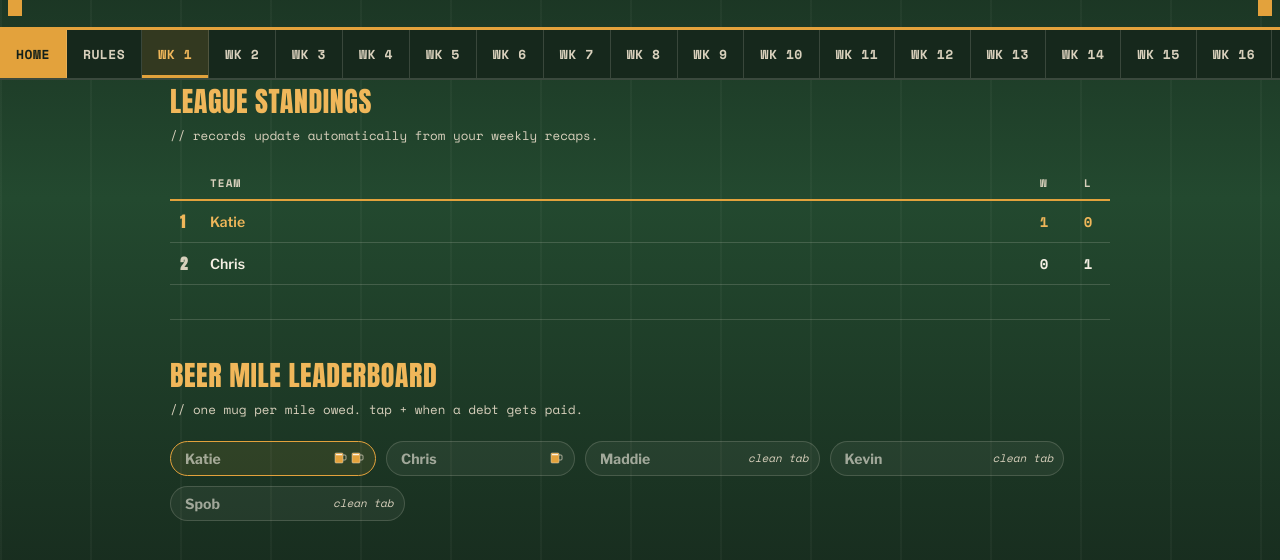
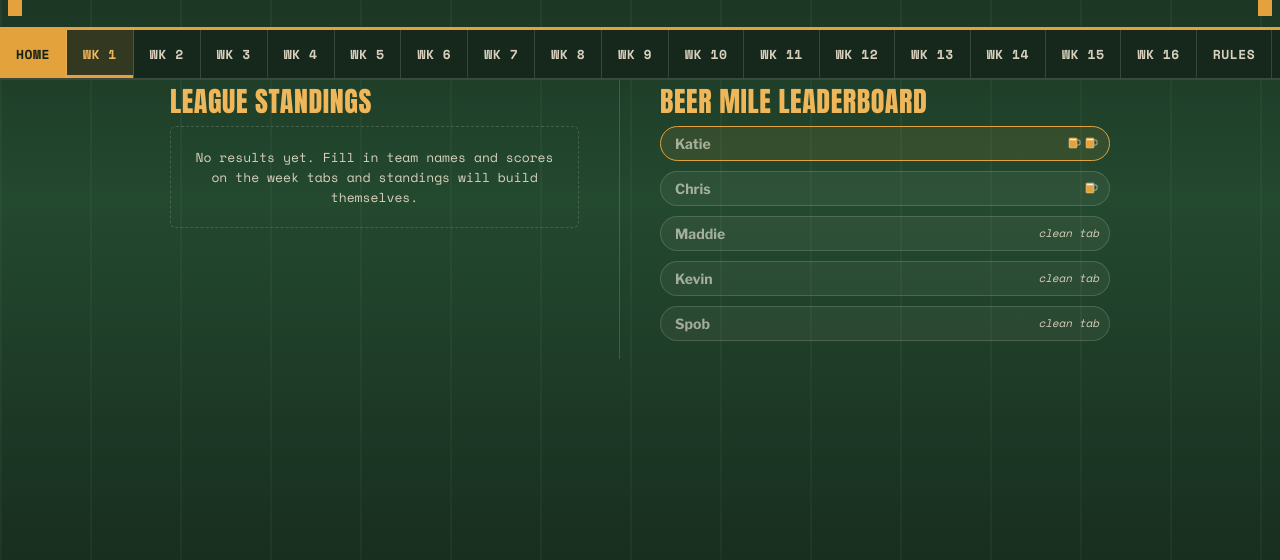
Before and after one commit to clkowalk/Fantasy-Football, a plain HTML site: page index.html in a window 1280 px wide. Shown: the part 162-722 px from the top of the page. Drawn offline with nearby package versions, Linux system fonts and the light colour scheme.

Commit message:
Refactor layout and team selection in index.html
Updated layout styles and modified team selection fields.

```diff
--- a/index.html
+++ b/index.html
@@ -107,7 +107,7 @@
   color: var(--chalk-dim);
 }
 
-.lock-field[readonly], .lock-action:disabled{
+.lock-field[readonly], .lock-field:disabled, .lock-action:disabled{
   opacity: 0.6;
   cursor: default;
 }
@@ -258,6 +258,17 @@
 .panel{ display:none; }
 .panel.active{ display:block; }
 
+/* HOME: TWO-COLUMN LAYOUT */
+.home-columns{
+  display:grid;
+  grid-template-columns: 1fr 1fr;
+  gap: 40px;
+}
+.home-col:first-child{
+  border-right: 1px solid var(--line);
+  padding-right: 40px;
+}
+
 /* HOME: BEER MILE LEADERBOARD */
 .section-title{
   font-family:'Anton', sans-serif;
@@ -312,7 +323,7 @@
 /* HOME: BEER MILE LEADERBOARD (condensed) */
 .mug-board{
   display:flex;
-  flex-wrap: wrap;
+  flex-direction: column;
   gap: 10px;
   margin-bottom: 18px;
 }
@@ -325,7 +336,7 @@
   border: 1px solid var(--line);
   border-radius: 999px;
   padding: 6px 10px 6px 14px;
-  max-width: 100%;
+  width: 100%;
 }
 .mug-chip.rank-1{ border-color: var(--flag); background: rgba(227,162,60,0.10); }
 
@@ -336,13 +347,13 @@
   color: var(--chalk);
   background: transparent;
   border: none;
-  width: auto;
-  max-width: 140px;
+  flex: 1 1 auto;
+  min-width: 60px;
   padding: 2px 0;
 }
 .chip-name:focus{ outline:none; }
 
-.chip-mugs{ display:flex; flex-wrap:wrap; gap: 2px; align-items:center; max-width: 160px; }
+.chip-mugs{ display:flex; flex-wrap:wrap; gap: 2px; align-items:center; justify-content:flex-end; flex: 0 1 auto; }
 .mini-mug{ flex: 0 0 auto; }
 .zero-note{
   font-family:'Space Mono', monospace;
@@ -352,7 +363,7 @@
   white-space:nowrap;
 }
 
-.chip-actions{ display:none; gap:4px; }
+.chip-actions{ display:none; gap:4px; flex: 0 0 auto; }
 body.is-editor .chip-actions{ display:flex; }
 
 .pill-btn{
@@ -470,6 +481,25 @@
 .team-field.right{ text-align:right; }
 .team-field:focus{ outline:none; border-bottom-color: var(--flag); }
 
+select.team-field{
+  appearance: none;
+  -webkit-appearance: none;
+  -moz-appearance: none;
+  cursor: pointer;
+  padding-right: 20px;
+  background-image:
+    linear-gradient(45deg, transparent 50%, var(--chalk-dim) 50%),
+    linear-gradient(135deg, var(--chalk-dim) 50%, transparent 50%);
+  background-position: right 4px top 55%, right 9px top 55%;
+  background-size: 5px 5px, 5px 5px;
+  background-repeat: no-repeat;
+}
+select.team-field option{
+  background: var(--field-dark);
+  color: var(--chalk);
+}
+select.team-field:disabled{ cursor: default; }
+
 .score-field{
   font-family:'Anton', sans-serif;
   font-size: 30px;
@@ -534,8 +564,18 @@
   border-bottom: 1px solid var(--line);
 }
 
+@media (max-width: 780px){
+  .home-columns{ grid-template-columns: 1fr; gap: 0; }
+  .home-col:first-child{
+    border-right: none;
+    padding-right: 0;
+    border-bottom: 1px solid var(--line);
+    padding-bottom: 26px;
+    margin-bottom: 26px;
+  }
+}
+
 @media (max-width: 560px){
-  .mug-chip{ width: 100%; }
   .chip-name{ max-width: none; flex:1; }
 
   .matchup-card{ padding: 16px 14px; margin-bottom: 14px; }
@@ -608,21 +648,20 @@
 
 <main class="wrap">
   <div class="panel active" id="panel-home">
+    <div class="home-columns">
+      <div class="home-col">
         <div class="section-title">League Standings</div>
-    <div class="section-desc">// records update automatically from your weekly recaps.</div>
+        <div id="standingsWrap"></div>
+      </div>
 
-    <div id="standingsWrap"></div>
-
-    <hr class="rule">
-
+      <div class="home-col">
         <div class="section-title">Beer Mile Leaderboard</div>
-    <div class="section-desc">// one mug per mile owed. tap + when a debt gets paid.</div>
-
         <div class="mug-board" id="leaderboard"></div>
-
         <div class="add-participant">
           <input type="text" id="newParticipant" class="lock-field" readonly placeholder="Add a league member&hellip;" maxlength="40">
           <button class="btn-primary lock-action" id="addParticipantBtn" disabled>Add</button>
+        </div>
+      </div>
     </div>
   </div>
 
@@ -645,6 +684,29 @@
   const tabsInner = document.getElementById('tabsInner');
   const weekPanelsRoot = document.getElementById('weekPanels');
   const leaderboardEl = document.getElementById('leaderboard');
+
+  // The 12 team names owners draft under. Matchup dropdowns are built from
+  // this list so standings always match teams exactly — no typos, no
+  // "Mud Hens" vs "The Mud Hens" mismatches.
+  const TEAM_NAMES = [
+    'Baby #3 Coming March 2027',
+    'Immaculate Concepcion',
+    'Bite some kneecaps',
+    'Madden Craver',
+    'Dwayne "The Brock" Johnson',
+    'Flipadelphia Iggles',
+    'Shivakamini Somakandarkram',
+    'Team Con Air',
+    'Gibby',
+    'Luckier Kevin',
+    'Diamond Dogs',
+    'Back to DecemBurrow'
+  ];
+
+  function teamOptionsHtml(){
+    return '<option value="">Select team&hellip;</option>' +
+      TEAM_NAMES.map(name => `<option value="${escapeHtml(name)}">${escapeHtml(name)}</option>`).join('');
+  }
 
   // ---------- Data model ----------
   // Everything lives in one in-memory object. On your PC it's mirrored into
@@ -729,7 +791,10 @@
   let isEditor = false;
 
   function applyLockState(){
-    document.querySelectorAll('.lock-field').forEach(el => { el.readOnly = !isEditor; });
+    document.querySelectorAll('.lock-field').forEach(el => {
+      if(el.tagName === 'SELECT'){ el.disabled = !isEditor; }
+      else{ el.readOnly = !isEditor; }
+    });
     document.querySelectorAll('.lock-action').forEach(el => { el.disabled = !isEditor; });
     document.body.classList.toggle('is-editor', isEditor);
     const btn = document.getElementById('lockToggleBtn');
@@ -860,12 +925,6 @@
   homeTabBtn.dataset.target = 'panel-home';
   tabsInner.appendChild(homeTabBtn);
 
-  const rulesTabBtn = document.createElement('button');
-  rulesTabBtn.className = 'tab-btn';
-  rulesTabBtn.textContent = 'RULES';
-  rulesTabBtn.dataset.target = 'panel-rules';
-  tabsInner.appendChild(rulesTabBtn);
-
   for(let w=1; w<=TOTAL_WEEKS; w++){
     const btn = document.createElement('button');
     btn.className = 'tab-btn';
@@ -873,6 +932,12 @@
     btn.dataset.target = 'panel-week-' + w;
     tabsInner.appendChild(btn);
   }
+
+  const rulesTabBtn = document.createElement('button');
+  rulesTabBtn.className = 'tab-btn';
+  rulesTabBtn.textContent = 'RULES';
+  rulesTabBtn.dataset.target = 'panel-rules';
+  tabsInner.appendChild(rulesTabBtn);
 
   tabsInner.addEventListener('click', (e)=>{
     const btn = e.target.closest('.tab-btn');
@@ -898,11 +963,11 @@
       <div class="matchup-card" data-game="${g}">
         <div class="game-label">Game ${g} of ${GAMES_PER_WEEK}</div>
         <div class="scoreboard">
-          <input class="team-field lock-field" readonly data-field="teamA" placeholder="Team name" maxlength="30">
+          <select class="team-field lock-field" disabled data-field="teamA">${teamOptionsHtml()}</select>
           <input class="score-field lock-field" readonly data-field="scoreA" placeholder="0" inputmode="decimal">
           <div class="vs-mark">VS</div>
           <input class="score-field lock-field" readonly data-field="scoreB" placeholder="0" inputmode="decimal">
-          <input class="team-field right lock-field" readonly data-field="teamB" placeholder="Team name" maxlength="30">
+          <select class="team-field right lock-field" disabled data-field="teamB">${teamOptionsHtml()}</select>
         </div>
         <div class="recap-label">The Recap</div>
         <textarea class="recap-text lock-field" readonly data-field="recap" placeholder="How'd it go? Any last-second heroics, waiver-wire heists, or bench blunders worth recording for the league record?"></textarea>
```
Lines whose indentation alone changed are shown as unchanged.
